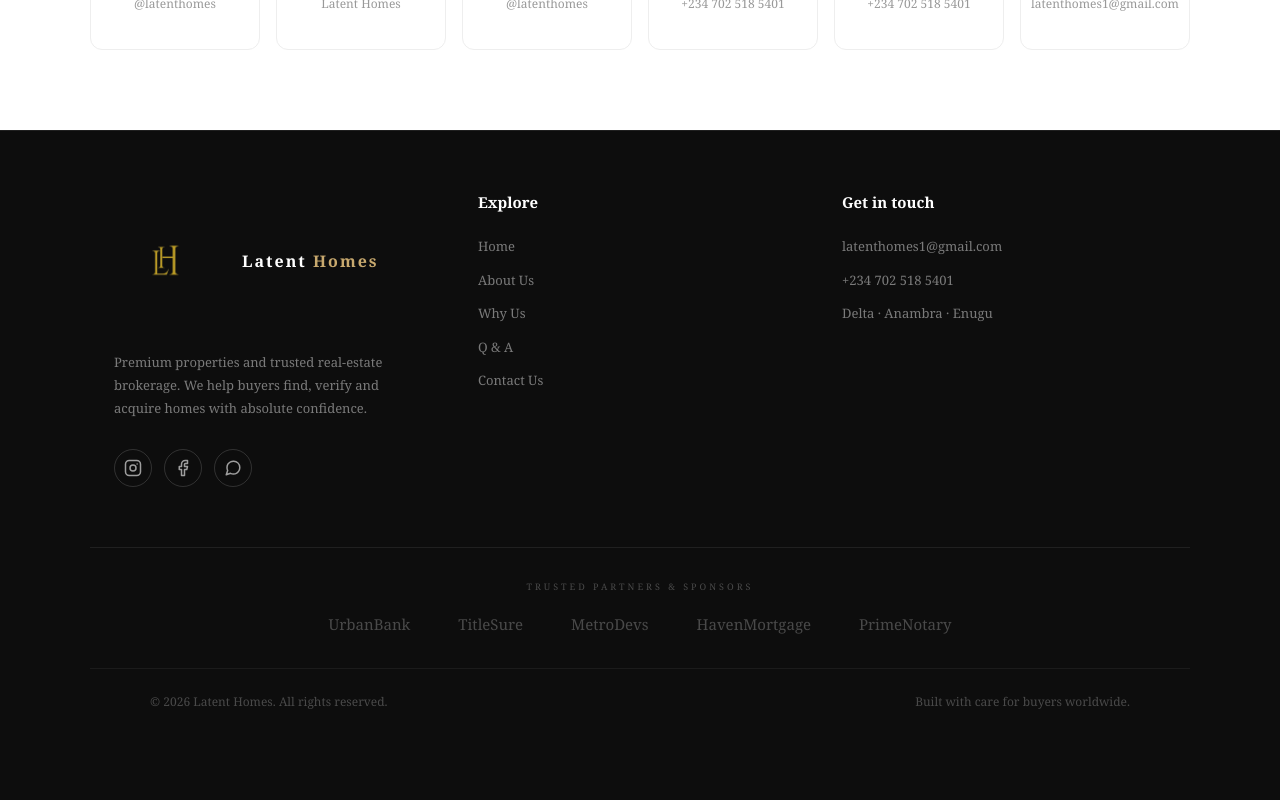
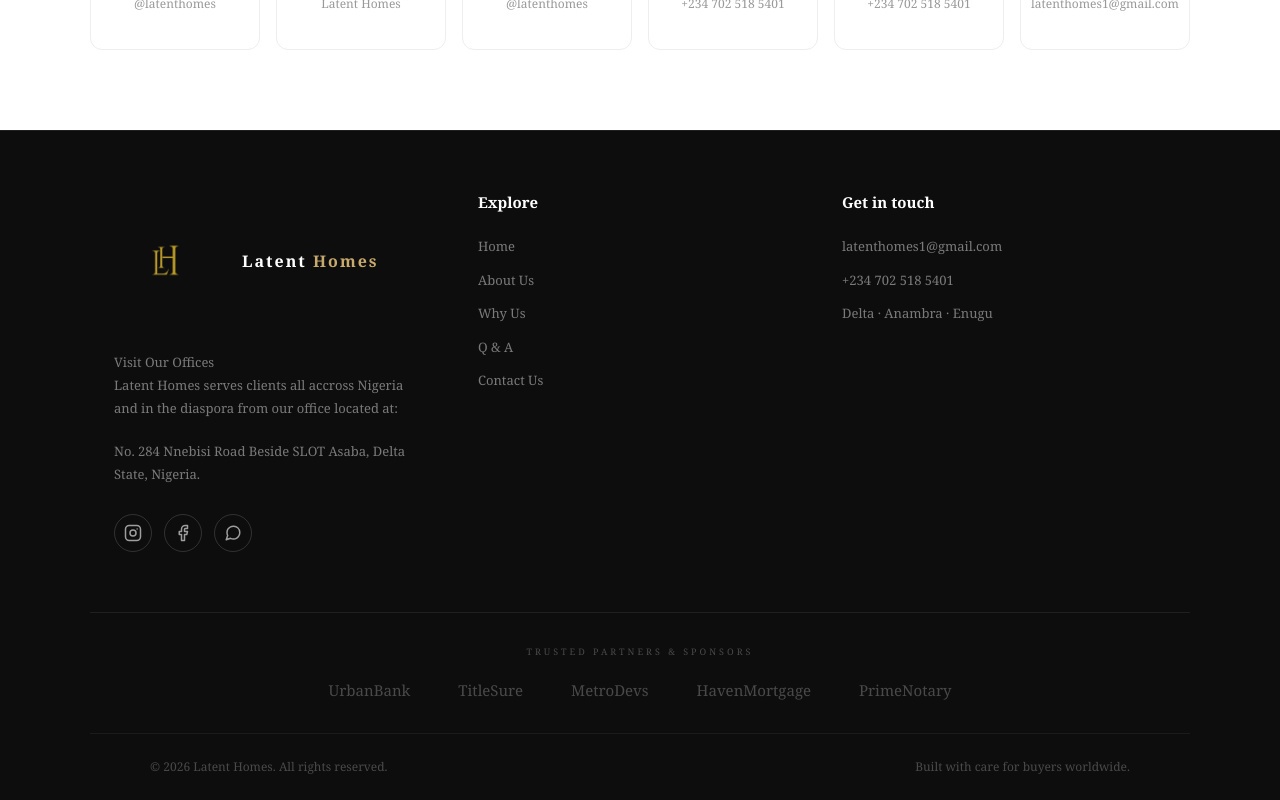
Before and after one commit to obswrld/latent-homes-project, a React (Vite) app: page / in a window 1280 px wide. Shown: the part 4409-5209 px from the top of the page. Before the commit the page ends 5144 px from the top, so only its background shows below. Built offline with nearby package versions, Linux system fonts and the light colour scheme.

Commit message:
Works done on detailing

```diff
--- a/src/components/Footer.tsx
+++ b/src/components/Footer.tsx
@@ -145,12 +145,38 @@ function Footer() {
               fontSize: "13px",
               color: "rgba(255,255,255,0.45)",
               lineHeight: "1.8",
+              marginBottom: "28'px",
+              maxWidth: "300px",
+            }}
+          >
+            Visit Our Offices
+          </p>
+          <p
+            style={{
+              fontFamily: "Georgia, serif",
+              fontSize: "13px",
+              color: "rgba(255,255,255,0.45)",
+              lineHeight: "1.8",
+              marginBottom: "19px",
+              maxWidth: "300px",
+            }}
+          >
+            Latent Homes serves clients all accross Nigeria and in the diaspora from our
+            office located at:
+          </p>
+          <p
+            style={{
+              fontFamily: "Georgia, serif",
+              fontSize: "13px",
+              color: "rgba(255,255,255,0.45)",
+              lineHeight: "1.8",
               marginBottom: "28px",
               maxWidth: "300px",
             }}
           >
-            Premium properties and trusted real-estate brokerage. We help buyers
-            find, verify and acquire homes with absolute confidence.
+            No. 284 Nnebisi Road
+            Beside SLOT
+            Asaba, Delta State, Nigeria.
           </p>
 
           {/* Social icons */}
```
